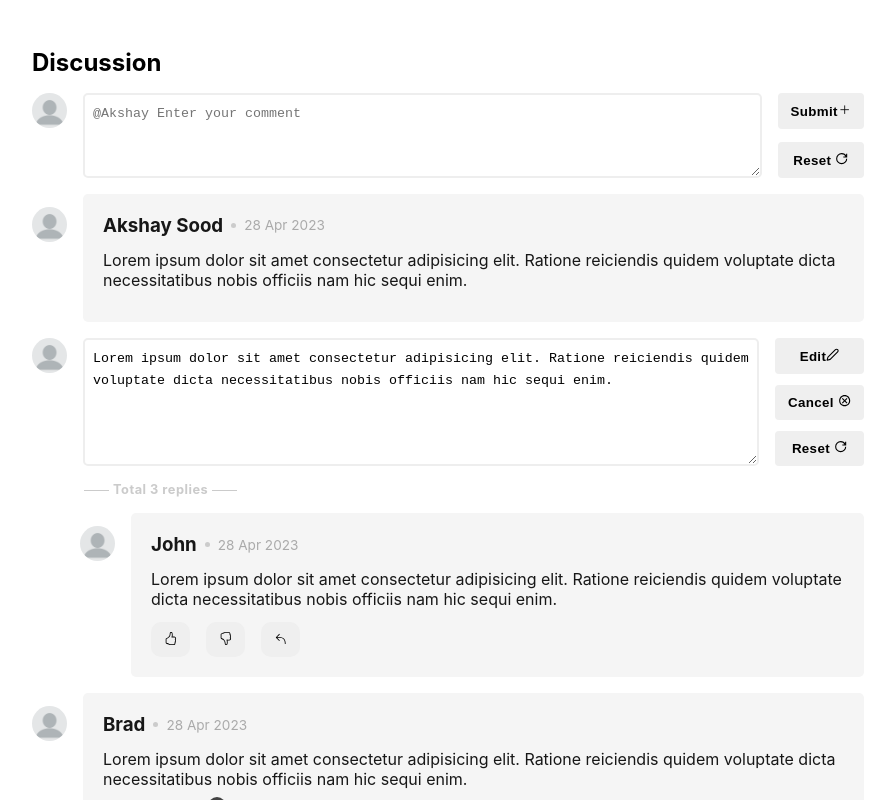
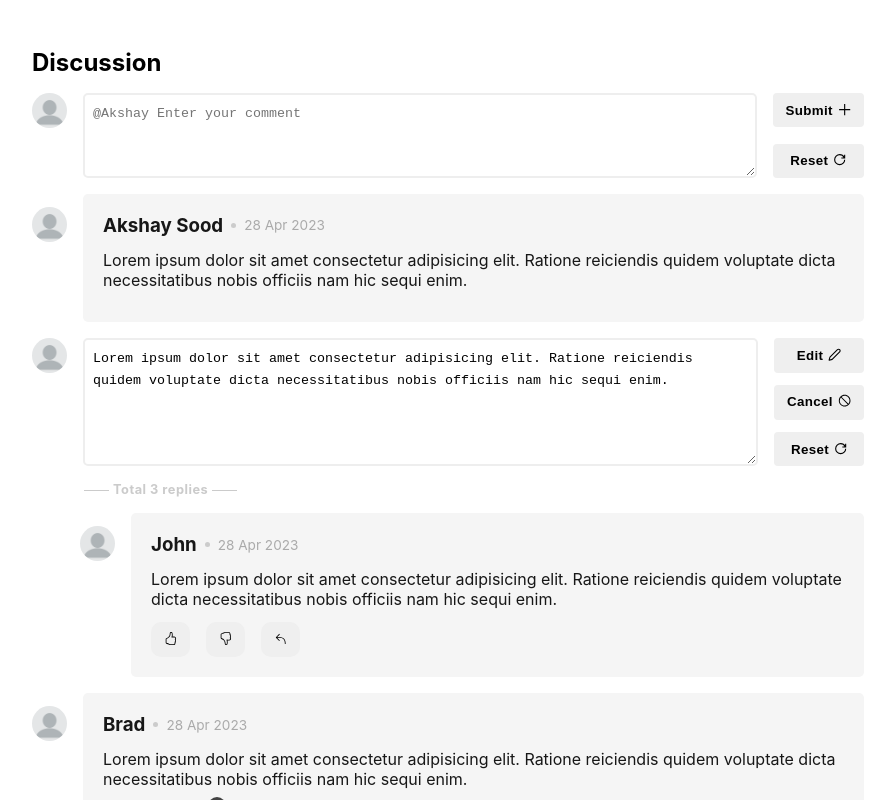
Before and after one commit to hopeinjavascript/comment-system, a React (Create React App) app: page / in a window 1280 px wide. Both pictures are taken after a click on the button 479 px from the left and 320 px from the top of the page. Shown: the top 800 px of the page, without its empty margins (192-1087 px from the left). Built offline with nearby package versions, Linux system fonts and the light colour scheme; data requests are answered from the project's data file.

Commit message:
style: add/edit/reply buttons style & icons change

```diff
--- a/src/components/AddCommentOrReply/AddCommentOrReply.css
+++ b/src/components/AddCommentOrReply/AddCommentOrReply.css
@@ -35,3 +35,10 @@
   flex-direction: column;
   justify-content: space-between;
 }
+
+.icon-btn {
+  display: flex;
+  /* align-items: center; */
+  justify-content: center;
+  gap: 5px;
+}
--- a/src/components/AddCommentOrReply/AddCommentOrReply.jsx
+++ b/src/components/AddCommentOrReply/AddCommentOrReply.jsx
@@ -1,9 +1,8 @@
 import React, { useEffect, useRef } from 'react';
 import './AddCommentOrReply.css';
-import { IoAddSharp } from 'react-icons/io5';
-import { GrPowerReset } from 'react-icons/gr';
-import { VscReply } from 'react-icons/vsc';
-import { MdOutlineCancel } from 'react-icons/md';
+import { GrPowerReset, GrAdd } from 'react-icons/gr';
+import { HiReply } from 'react-icons/hi';
+import { AiOutlineStop } from 'react-icons/ai';
 import { FiEdit2 } from 'react-icons/fi';
 import { useUserContext } from '../../context/UserContext';
 
@@ -45,27 +44,30 @@ const AddCommentOrReply = ({
         rows={btnText === 'Reply' || btnText === 'Edit' ? '5' : '3'}
       />
       <div className="cta-column">
-        <button type="submit" className="btn btn-submit">
+        <button type="submit" className="btn btn-submit icon-btn">
           {btnText ?? 'Submit'}
 
           {btnText === 'Reply' ? (
-            <VscReply />
+            <HiReply />
           ) : btnText === 'Edit' ? (
             <FiEdit2 />
           ) : (
-            <IoAddSharp />
+            <GrAdd />
           )}
         </button>
         {(btnText === 'Reply' || btnText === 'Edit') && (
           <button
             type="button"
             onClick={handleCancel}
-            className="btn btn-cancel"
+            className="btn btn-cancel icon-btn"
           >
-            Cancel <MdOutlineCancel />
+            Cancel
+            <span className="btn-icon">
+              <AiOutlineStop />
+            </span>
           </button>
         )}
-        <button type="reset" className="btn btn-reset">
+        <button type="reset" className="btn btn-reset icon-btn">
           Reset <GrPowerReset />
         </button>
       </div>
```
